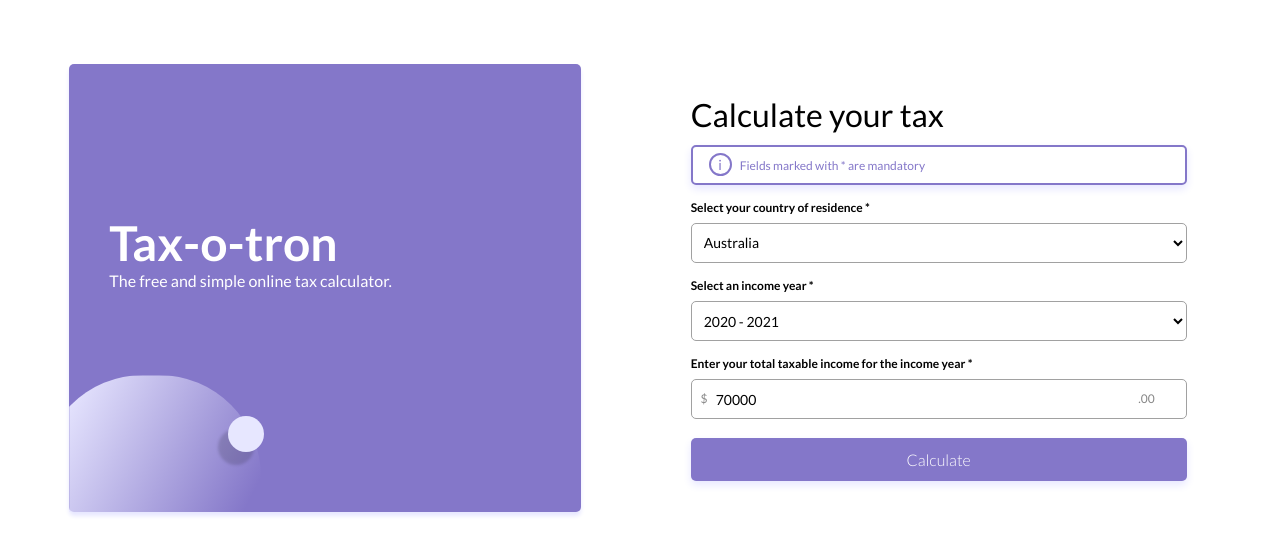
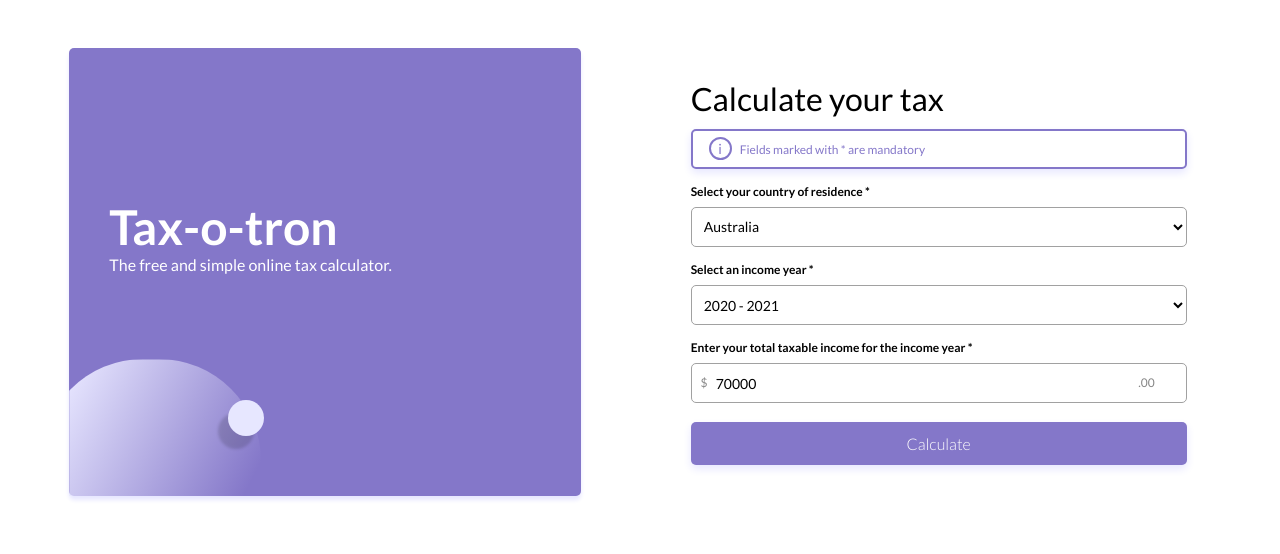
Before and after one commit to little-chi-mai/tax-calculator, a React (Create React App) app: page / in a window 1280 px wide. Shown: the top 554 px of the page. Built offline with nearby package versions, Linux system fonts and the light colour scheme.

Commit message:
changed padding top

```diff
--- a/src/index.css
+++ b/src/index.css
@@ -250,7 +250,7 @@ button {
     display: flex;
     align-items: center;
     justify-content: space-evenly;
-    padding-top: 3rem;
+    padding-top: 2rem;
   }
 
   .background {
@@ -290,7 +290,7 @@ button {
     display: flex;
     justify-content: space-around;
     align-items: center;
-    padding-top: 3rem;
+    padding-top: 2rem;
   }
 
   .result__form-disabled {
```
